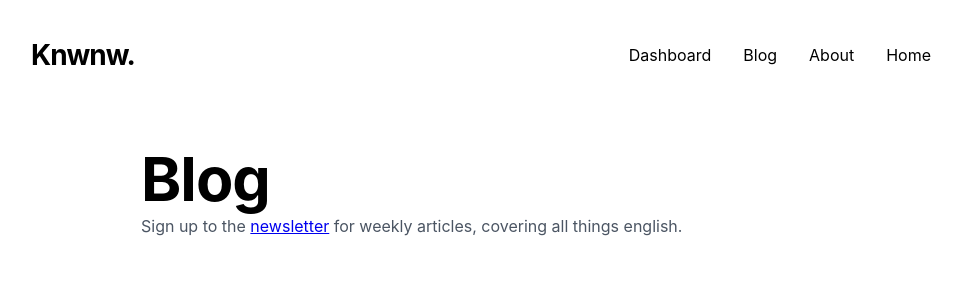
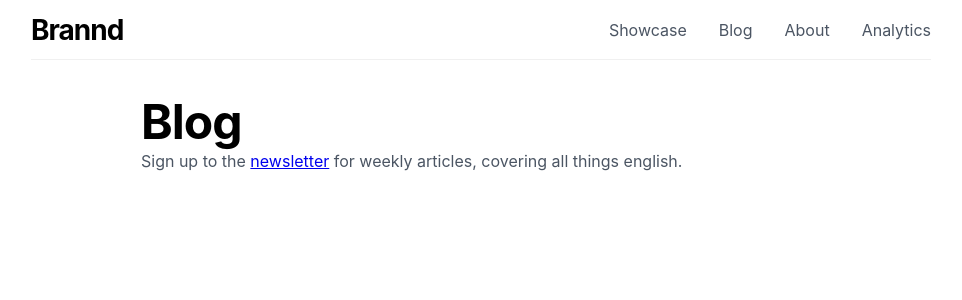
Before and after one commit to mrxnn/uzzn-w, a Next.js app: page / in a window 1280 px wide. Shown: the top 300 px of the page, without its empty margins (159-1121 px from the left). Built offline with nearby package versions, Linux system fonts and the light colour scheme.

Commit message:
Updated Styles

```diff
--- a/components/Header.js
+++ b/components/Header.js
@@ -4,10 +4,10 @@ import { Navbar, Heading3 } from '../styles/components';
 export default function Header() {
   return (
     <Navbar>
-      <Heading3>Knwnw.</Heading3>
+      <Heading3>Brannd</Heading3>
       <ul>
         <li>
-          <Link href="/dashboard"><a>Dashboard</a></Link>
+          <Link href="/showcase"><a>Showcase</a></Link>
         </li>
         <li>
           <Link href="/blog"><a>Blog</a></Link>
@@ -16,7 +16,7 @@ export default function Header() {
           <Link href="/about"><a>About</a></Link>
         </li>
         <li>
-          <Link href="/home"><a>Home</a></Link>
+          <Link href="/analytics"><a>Analytics</a></Link>
         </li>
       </ul>
     </Navbar>
--- a/styles/components.js
+++ b/styles/components.js
@@ -2,7 +2,7 @@ import styled from "styled-components";
 
 //h1
 export const Heading1 = styled.h1`
-  font-size: 61px;
+  font-size: 48px;
   letter-spacing: -1px;
 `;
 
@@ -26,13 +26,14 @@ export const Container = styled.div`
 
 //header
 export const Navbar = styled.nav`
-  height: 110px;
+  height: 60px;
   width: 90%;
   max-width: 900px;
   margin: 0 auto;
   display: flex;
   align-items: center;
   justify-content: space-between;
+  border-bottom: 1px solid #f0f0f0;
   margin-bottom: 32px;
   ul {
     display: flex;
@@ -43,7 +44,11 @@ export const Navbar = styled.nav`
       }
       a {
         text-decoration: none;
-        color: inherit;
+        color: ${props => props.theme.colors.text};
+        transition: color 0.1s linear;
+        &:hover {
+          color: black;
+        }
       }
     }
   }
```
